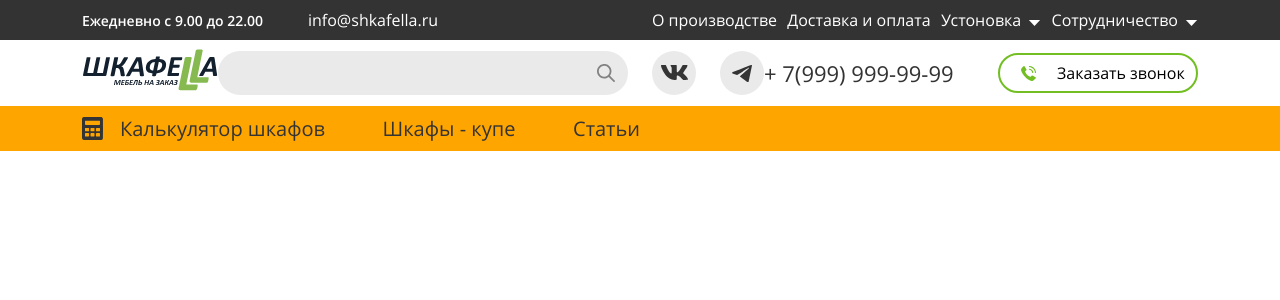
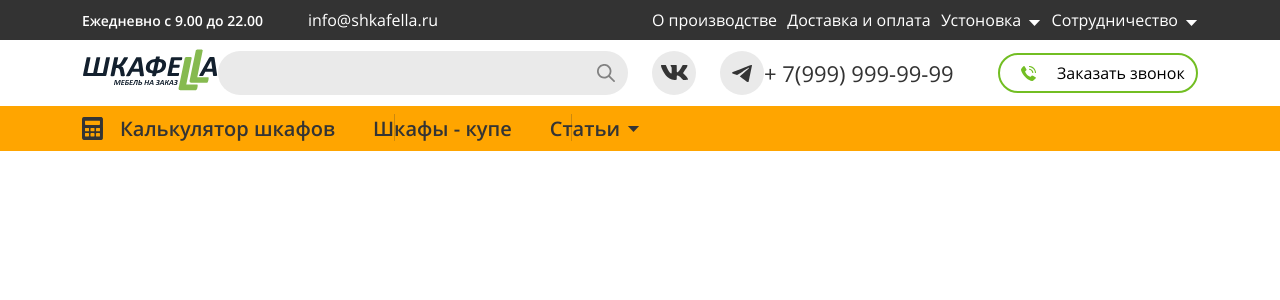
Before and after one commit to mrKrab7/skafella, a PHP site: page /index.html in a window 1280 px wide. Shown: the top 300 px of the page. Run offline with PHP 8.4, Linux system fonts and the light colour scheme.

Commit message:
вёрстка header и написание скрипта для модальных окон v2

```diff
--- a/index.html
+++ b/index.html
@@ -95,7 +95,8 @@
                     </div>
                     <div class="header__call-wrapper d-flex justify-content-between align-items-center h-100">
                         <a class="header__number" href="tel:7999999999">+ 7(999) 999-99-99</a>
-                        <button class="button header__call-button d-flex align-items-center call-btn">Заказать звонок</button>
+                        <button class="button header__call-button d-flex align-items-center call-btn">Заказать звонок
+                        </button>
                     </div>
 
                 </div>
@@ -108,9 +109,36 @@
             <div class="container h-100">
                 <div class="col-lg-6 h-100">
                     <ul class="d-flex justify-content-between align-items-center h-100">
-                        <li class="nav__item" ><a class="nav__item-links" href="#"></a>Калькулятор шкафов</li>
-                        <li class="nav__item" ><a class="nav__item-links" href="#"></a>Шкафы - купе</li>
-                        <li class="nav__item" ><a class="nav__item-links" href="#"></a>Статьи</li>
+                        <li class="nav__item nav-border"><a class="nav__item-links" href="#">Калькулятор шкафов</a></li>
+                        <li class="nav__item nav-border"><a class="nav__item-links" href="#">Шкафы - купе</a></li>
+
+
+                        <div class="nav__item ">
+                            <span class="text nav__item-links nav-drop">Статьи</span>
+                            <div class="header__nav_content">
+                                <div class="container">
+                                    <div class="row">
+                                        <div class="col-md-3">
+                                            <div class="nav-subtitle">Статьи</div>
+                                        </div>
+                                        <div class="col-md-6">
+                                            <ul>
+                                                <li><a class="nav_content__item p-0"  href="">Как продлить жизнь шкафу-купе</a></li>
+                                                <li><a class="nav_content__item"  href="">Уход за шкафом-купе</a></li>
+                                                <li><a class="nav_content__item"  href="">Встраиваемые элементы в шкафах-купе</a></li>
+                                                <li><a class="nav_content__item"  href="">Удобное хранение книг и коллекций</a></li>
+                                                <li><a class="nav_content__item"  href="">Грамотная планировка внутреннего пространства</a></li>
+                                                <li><a class="nav_content__item"  href="">Полезные рекомендации при выборе</a></li>
+                                            </ul>
+                                        </div>
+                                        <div class="col-md-3"></div>
+                                    </div>
+                                </div>
+
+
+                            </div>
+
+                        </div>
                     </ul>
                 </div>
 
@@ -132,7 +160,9 @@
                 <div class="input-text">Телефон</div>
                 <input required class="modal-input" type="text">
             </div>
-            <div class="modal__consent-text ">Нажимая на кнопку, вы принимаете Положение и Согласие  на обработку персональных данных.</div>
+            <div class="modal__consent-text ">Нажимая на кнопку, вы принимаете Положение и Согласие на обработку
+                персональных данных.
+            </div>
             <button class="button modal__send-btn">Отправить заявку</button>
         </form>
     </div>
--- a/sitetpl/default/style.css
+++ b/sitetpl/default/style.css
@@ -470,6 +470,7 @@ a:hover {
     position: relative;
     padding-left: 38px;
 }
+
 .nav__item:first-child:before {
     position: absolute;
     content: url("../../image/calculator (1) 1 (Traced).svg");
@@ -480,10 +481,100 @@ a:hover {
     bottom: 0;
     margin: auto;
 }
-.header__nav .nav__item {
+
+.header__nav .nav__item .nav__item-links {
     font-size: 20px;
     color: #343434;
+    font-weight: 600;
 }
+
+.nav-border {
+    position: relative;
+}
+
 .nav-border:after {
+    position: absolute;
+    content: '';
+    right: -40px;
+    height: 27px;
+    width: 1px;
+    background-color: rgba(52, 52, 52, 0.25);
 
 }
+
+.nav-drop {
+    position: relative;
+    cursor: pointer;
+}
+
+.nav-drop:after {
+    /*transition: all 1s;*/
+    content: url("../../image/nav-arrow.svg");
+    position: absolute;
+    /*padding: 10px;*/
+    width: 13px;
+    height: 8px;
+    transform: rotate(180deg);
+    right: -20px;
+    top: 25px;
+
+}
+
+.nav__item {
+    padding-right: 20px;
+}
+
+.nav__item span {
+    padding-bottom: 20px;
+
+}
+
+.nav-drop:hover:after {
+    top: -5px;
+    transform: rotate(0deg);
+}
+
+.nav__item:hover .header__nav_content {
+    /*display: block;*/
+    visibility: visible;
+    opacity: 1;
+
+
+}
+
+.nav-subtitle {
+    font-weight: 600;
+    font-size: 32px;
+    color: #343434;
+    border-bottom: 2px solid #343434;
+    max-width: 120px;
+    line-height: 44px;
+}
+
+.header__nav_content {
+    opacity: 0;
+    transition: opacity 1s;
+    position: absolute;
+    background-color: red;
+    width: 100%;
+    left: 0;
+    padding-top: 47px;
+    padding-bottom: 62px;
+    margin-top: 7px;
+    /*display: none;*/
+    visibility: hidden;
+
+}
+
+.nav_content__item {
+    font-size: 20px;
+    font-weight: 600;
+    color: #000000;
+    padding-top: 25px;
+    display: block;
+
+}
+
+.nav_content__item:hover {
+    color: #000000;
+}
```
Also changed, not shown: image/nav-arrow.svg (added).
